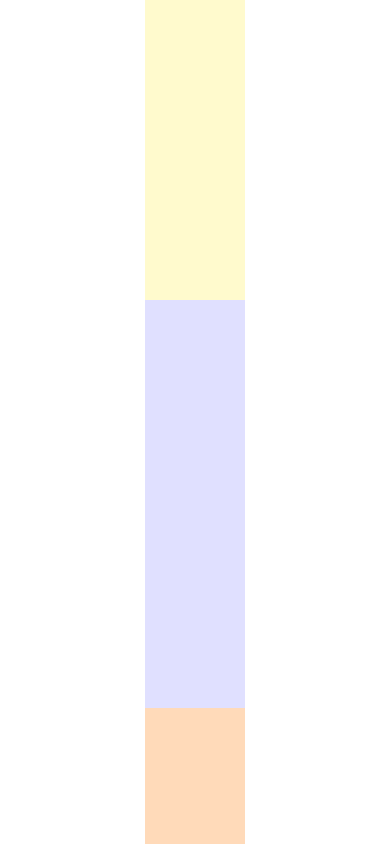
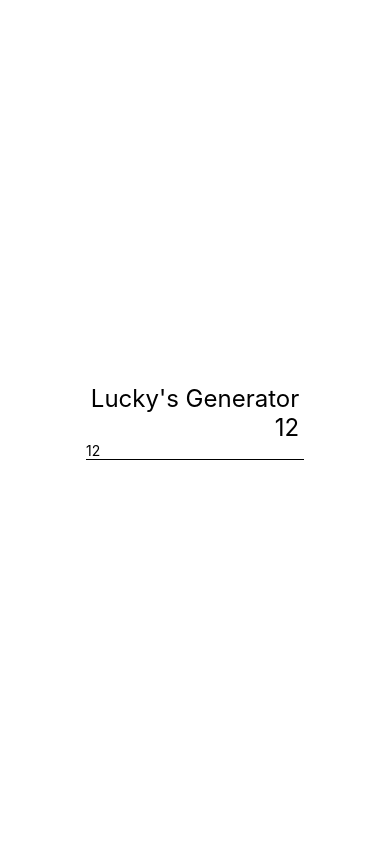
Before and after one commit to luisadebarros/ReactNativeCourse, a React Native app: screen / in a window 390 px wide. Built offline with nearby package versions, Linux system fonts and the light colour scheme.

Commit message:
using props, render, state and this

```diff
--- a/src/App.js
+++ b/src/App.js
@@ -26,7 +26,8 @@ import { SafeAreaView, StyleSheet } from "react-native";
 // import FirstFlexBox from "./components/Layout/FirstFlexBox";
 // import SecondFlexBox from "./components/Layout/SecondFlexBox";
 // import ThirdFlexBox from "./components/Layout/thirdFlexBox";
-import FourthFlexBox from "./components/Layout/FourthFlexBox";
+// import FourthFlexBox from "./components/Layout/FourthFlexBox";
+import Lucky from "./components/Lucky/Lucky";
 
 export default () => (
 <SafeAreaView style={style.App}>
@@ -64,7 +65,8 @@ export default () => (
     {/* <FirstFlexBox /> */}
     {/* <SecondFlexBox /> */}
     {/* <ThirdFlexBox /> */}
-    <FourthFlexBox />
+    {/* <FourthFlexBox /> */}
+    <Lucky numbers = {12}/>
 </SafeAreaView>
 )
 
--- /dev/null
+++ b/src/components/Lucky/Lucky.js
@@ -0,0 +1,49 @@
+import React from 'react'
+import { Text, TextInput } from 'react-native'
+import estilo from '../estilo'
+
+export default class Lucky extends React.Component {
+
+    state = {
+        numbers: this.props.numbers
+    }
+
+    constructor(props) {
+        super(props)
+
+        this.changeQtdNumber = this.changeQtdNumber.bind(this)
+
+    }
+
+
+    // changeQtdNumber (qtd){
+    //     this.setState({numbers: qtd})
+    // }
+
+    changeQtdNumber = (qtd) => {
+        this.setState({numbers: qtd})
+    }
+
+    render(){
+        return(
+            <>
+                <Text style = {estilo.big}>
+                    Lucky's Generator
+                    <br />
+                    {this.state.numbers}
+                </Text>
+                <TextInput
+                    style = {{borderBottomWidth: 1}}
+                    keyboardType={'numeric'}
+                    placeholder ='insert a number here'
+                    placeholderTextColor = 'grey'
+                    value = {this.state.numbers}
+                    // onChangeText = {qtd => this.changeQtdNumber(qtd)}
+                    // onChangeText = {this.changeQtdNumber}
+                    onChangeText={this.changeQtdNumber}
+                    />
+            </>
+        )
+    }
+
+}
```
Also changed, not shown: Anotações/lucky.txt (added).
